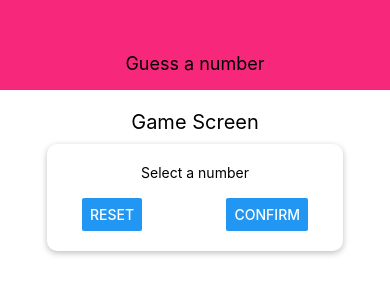
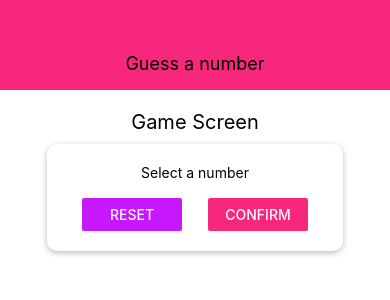
Before and after one commit to adrianagh13/rn-guess-number, a React Native app: screen / in a window 390 px wide. Shown: the top 300 px of the page. Built offline with nearby package versions, Linux system fonts and the light colour scheme.

Commit message:
Colors file added

```diff
--- a/components/Header.js
+++ b/components/Header.js
@@ -1,5 +1,6 @@
 import React from 'react';
 import {View, Text, StyleSheet} from 'react-native';
+import Colors from '../constants/colors';
 
 const Header = props => {
   return (
@@ -14,7 +15,7 @@
     width: '100%',
     height: 90,
     paddingTop: 36,
-    backgroundColor: '#f7287b',
+    backgroundColor: Colors.primary,
     alignItems: 'center',
     justifyContent: 'center',
   },
--- /dev/null
+++ b/constants/colors.js
@@ -0,0 +1,4 @@
+export default {
+  primary: '#f7287b',
+  accent: '#c717fc',
+};
--- a/screens/StartGameScreen.js
+++ b/screens/StartGameScreen.js
@@ -1,6 +1,7 @@
 import React from 'react';
 import {View, StyleSheet, Text, TextInput, Button} from 'react-native';
 import Card from '../components/Card';
+import Colors from '../constants/colors';
 
 const StartGameScreen = props => {
   return (
@@ -10,8 +11,12 @@
         <Text>Select a number</Text>
         <TextInput />
         <View style={styles.buttonContainer}>
-          <Button title="Reset" onPress={() => {}} />
-          <Button title="Confirm" onPress={() => {}} />
+          <View style={styles.button}>
+            <Button title="Reset" onPress={() => {}} color={Colors.accent} />
+          </View>
+          <View style={styles.button}>
+            <Button title="Confirm" onPress={() => {}} color={Colors.primary} />
+          </View>
         </View>
       </Card>
     </View>
@@ -39,6 +44,9 @@
     justifyContent: 'space-between',
     paddingHorizontal: 15, //horizontal --> left and right
   },
+  button: {
+    width: 100,
+  }
 });
 
 export default StartGameScreen;
```
